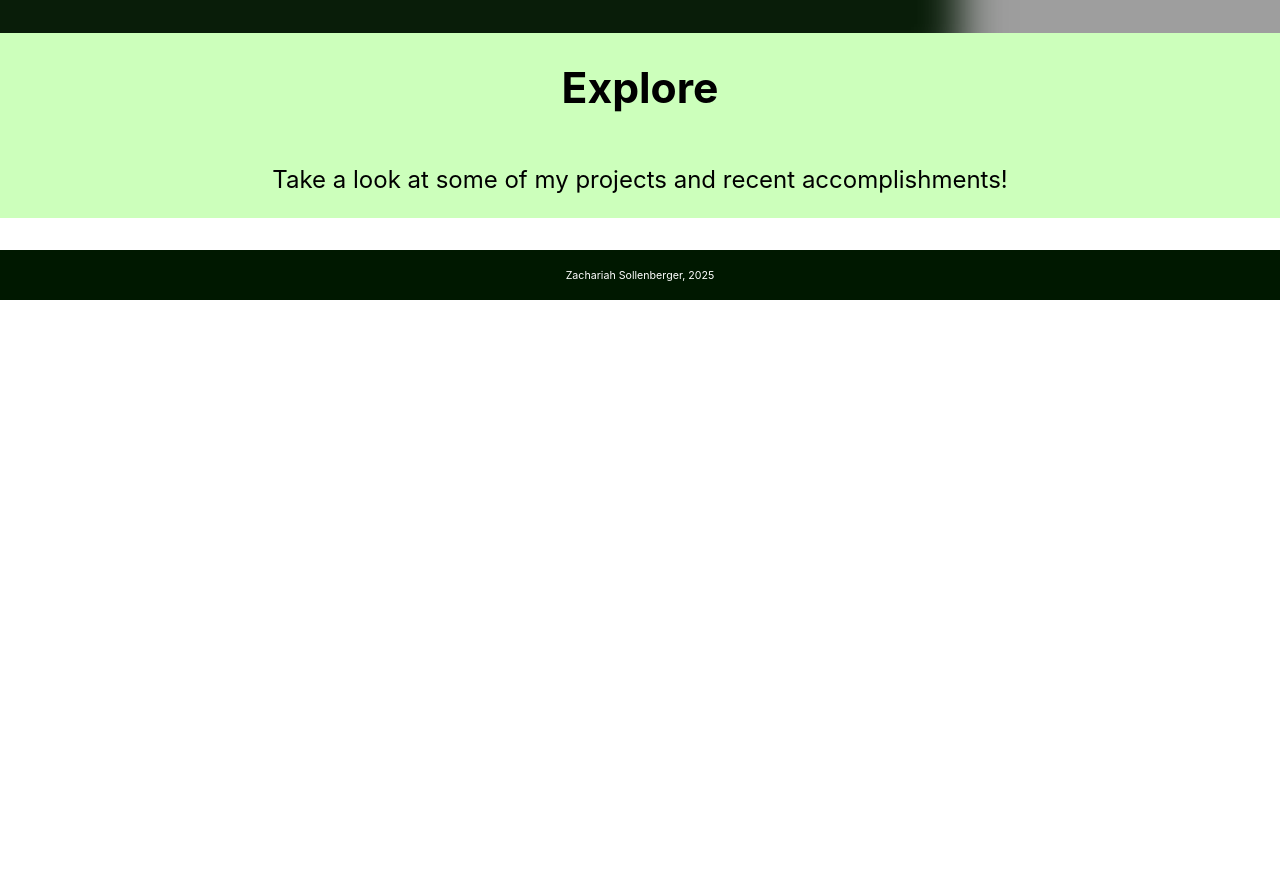
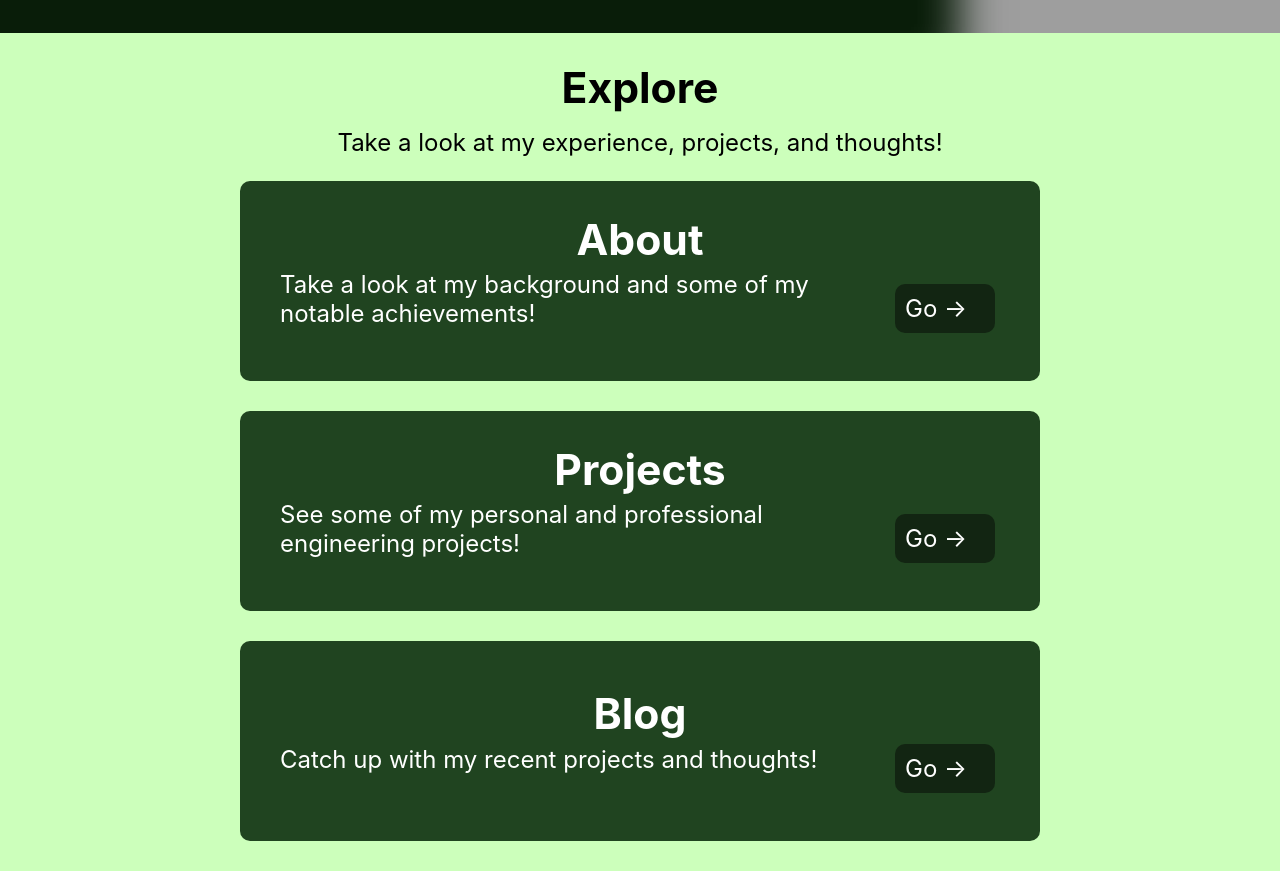
Before and after one commit to Xachaeus/Personal-Website, a React (Create React App) app: page / in a window 1280 px wide. Shown: the part 500-1371 px from the top of the page. Before the commit the page ends 800 px from the top, so only its background shows below. Built offline with nearby package versions, Linux system fonts and the light colour scheme; grey boxes are pictures that could not be loaded.

Commit message:
Updated styling, removed footer, changed colors, added explore content

```diff
--- a/src/App.js
+++ b/src/App.js
@@ -43,9 +43,11 @@ function App() {
             }
           </Routes>
         </main>
+        {/*
         <footer className="Footer">
           <p>Zachariah Sollenberger, 2025</p>
         </footer>
+        */}
       </BrowserRouter>
     </div>
   );
--- a/src/BlogPosts.json
+++ b/src/BlogPosts.json
@@ -1,4 +1,9 @@
 [
+    {
+        "title": "Updates to Site Layout",
+        "date": "4/11/2025",
+        "content": "I'm currently working on some layout changes to make sure different elements don't overlap other unnecessarily. I'm also not convinced that the footer is actually working correctly so I'm removing it for now. I think I'll make a separate piece of software later to create these blog posts cause editing them directly in the JSON file is kind of a pain, and I want to include images at some point too."
+    },
     {
         "title": "Third Post is here. No more fun.",
         "content": "The third post is up now. Things aren't fun anymore. Now everything is business. Serious business.",
--- a/src/Pages/Blog.js
+++ b/src/Pages/Blog.js
@@ -31,15 +31,18 @@ export function Blog() {
 
     return (
         <div className="HomeBackground">
+            <div className="BlogPage">
+                <h1>Blog</h1>
                 {posts.map((post, index) => {
                     let path = post.title.toLowerCase()
                     return (
                     <div className="BlogTile">
-                    <Link to={"/blog/".concat(path)}>{post.title}</Link><p>{post.date}</p>
+                        <Link to={"/blog/".concat(path)}><h1>{post.title}</h1><p>{post.date}</p></Link>
                     </div>
                     )
                 })}
             </div>
+        </div>
     )
 
 }
--- a/src/Pages/Home.js
+++ b/src/Pages/Home.js
@@ -1,5 +1,6 @@
 import React from 'react';
 import { BrowserView, MobileView } from 'react-device-detect';
+import { Link } from 'react-router-dom';
 import '../Style/app.css';
 import '../Style/Home.css';
 
@@ -10,26 +11,52 @@ export function Home() {
     const OpeningText = "Meet The Greatest Programmer Who Ever Lived";
     const P1 = "This site is still in production.";
 
-    const ExploreP1 = "Take a look at some of my projects and recent accomplishments!";
-
     return (
         <div>
             <BrowserView>
                 <div className="PictureBackgroundContainer">
                     <div className="PictureBackgroundText">
                         <h1>{OpeningText}</h1>
-                        <p1>{P1}</p1>
-                        <p2>Come back later to see the full site!</p2>
+                        <p>{P1}</p>
+                        <p>Come back later to see the full site!</p>
                     </div>
                     <img className="PictureBackgroundImage" src={BackgroundImage} alt="Profile"/>
                 </div>
 
                 <div className="ExploreSection">
+
                     <h1>Explore</h1>
-                    <p>{ExploreP1}</p>
+                    <p>Take a look at my experience, projects, and thoughts!</p>
+
+                    <div className="ExploreTile">
+                        <h1>About</h1>
+                        <div className="ExploreDesc">
+                            <p>Take a look at my background and some of my notable achievements!</p>
+                            <Link to="/about">{"Go ->"}</Link>
+                        </div>
+                    </div>
+
+                    <div className="ExploreTile">
+                        <h1>Projects</h1>
+                        <div className="ExploreDesc">
+                            <p>See some of my personal and professional engineering projects!</p>
+                            <Link to="/projects">{"Go ->"}</Link>
+                        </div>
+                    </div>
+
+                    <div className="ExploreTile">
+                        <h1>Blog</h1>
+                        <div className="ExploreDesc">
+                            <p>Catch up with my recent projects and thoughts!</p>
+                            <Link to="/blog">{"Go ->"}</Link>
+                        </div>
+                    </div>
+
                 </div>
+
             </BrowserView>
             <MobileView>
+
                 <div className="PictureBackgroundContainer">
                     <div className="PictureBackgroundText">
                         <h1>Meet The Greatest Programmer Who Ever Lived</h1>
@@ -39,7 +66,6 @@ export function Home() {
                 </div>
                 <div className="ExploreSection">
                     <h1>Explore</h1>
-                    <p>{ExploreP1}</p>
                 </div>
             </MobileView>
         </div>
--- a/src/Style/Blog.css
+++ b/src/Style/Blog.css
@@ -1,15 +1,30 @@
+.BlogPage {
+    margin-top: 120px;
+    margin-bottom: 120px;
+    width: 80%;
+    min-width: 350px;
+    max-width: 450px;
+    border-radius: 10px;
+    background-color: #204420;
+
+    display: flex;
+    flex-direction: column;
+    align-items: center;
+    justify-content: center;
+}
+
 .BlogTile {
-    width: 60%;
+    width: 90%;
+    min-width: 300px;
     max-width: 400px;
-    padding: 15px;
     border-radius: 10px;
-    background-color: #a0ffa0;
+    background-color: #b8ffb8;
 
-    margin: 10px;
+    margin-bottom: 20px;
     display: flex;
     flex-direction:row;
     justify-content: space-between;
-    align-items: top;
+    align-items: center;
 }
 
 .BlogTile a {
@@ -20,14 +35,25 @@
     display: inline-block;
     width: 100%;
     height: 100%;
-    margin-right: 10px;
+    padding: 15px;
 }
 
+.BlogTile h1 {
+    text-decoration: none;
+    font-size: 18pt;
+    color: black;
+    align-self: left;
+    display: inline-block;
+    width: 60%;
+    height: 100%;
+}
 .BlogTile p {
     font-size: 18pt;
     color: black;
     align-self: right;
     float: right;
+    padding-right: 15px;
+    width: 25%;
 }
 
 .BlogPost {
@@ -40,6 +66,8 @@
     justify-content: center;
 
     padding: 30px;
+    margin-top: 100px;
+    margin-bottom: 100px;
     border-radius: 15px;
 }
 
--- a/src/Style/Home.css
+++ b/src/Style/Home.css
@@ -37,13 +37,7 @@
     animation: fadein 1.5s;
 }
 
-.PictureBackgroundText p1 {
-    font-size: 18pt;
-    animation: fadein 1.5s;
-    padding-top: 10px;
-}
-
-.PictureBackgroundText p2 {
+.PictureBackgroundText p {
     font-size: 18pt;
     animation: fadein 1.5s;
     padding-top: 10px;
@@ -76,8 +70,57 @@
 
 .ExploreSection h1 {
     font-size: 32pt;
+    margin-bottom: 10px;
 }
 
 .ExploreSection p {
+    margin-top: 5px;
     font-size: 18pt;
 }
+
+.ExploreTile {
+    width: 80%;
+    max-width: 800px;
+    height: 200px;
+    background-color: #204420;
+    margin-bottom: 30px;
+    border-radius: 10px;
+    display: flex;
+    flex-direction: column;
+    align-items: center;
+    justify-content: center;
+}
+
+.ExploreTile h1 {
+    color: white;
+    margin-top: 10px;
+    margin-bottom: 0px;
+}
+
+.ExploreDesc {
+
+    width: 90%;
+    display: flex;
+    flex-direction: row;
+    align-items: center;
+    justify-content: space-between;
+    margin-bottom: 5px;
+}
+
+.ExploreDesc p {
+    color: white;
+    margin-top: 5px;
+}
+
+.ExploreDesc a {
+    width: 80px;
+    min-width: 80px;
+    color: white;
+    text-decoration: none;
+    background-color: #122512;
+    font-size: 18pt;
+    padding: 10px;
+    margin: 5px;
+    border-radius: 10px;
+    display: block;
+}
--- a/src/Style/app.css
+++ b/src/Style/app.css
@@ -38,7 +38,7 @@ body, html {
 
 .HomeBackground {
     width: 100%;
-    height: 100%;
+    min-height: 100vh;
     position: absolute;
     background-color: #091d09;
     display: flex;
@@ -46,7 +46,6 @@ body, html {
     align-items: center;
     justify-content: center;
     top: 0;
-    bottom: 0;
     color: #eeeecc;
     font-size: 22pt;
     z-index: 1;
```
Lines whose indentation alone changed are shown as unchanged.
